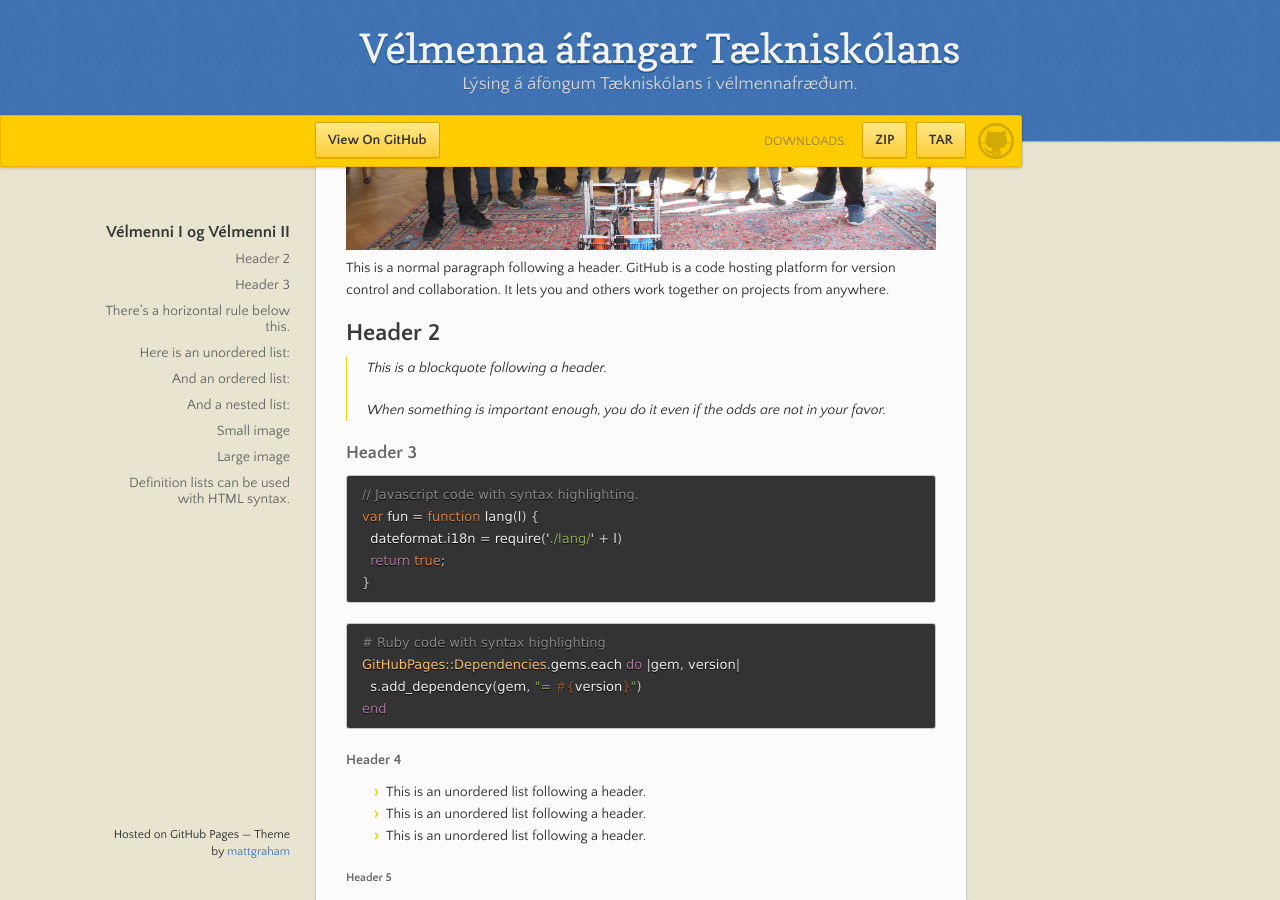
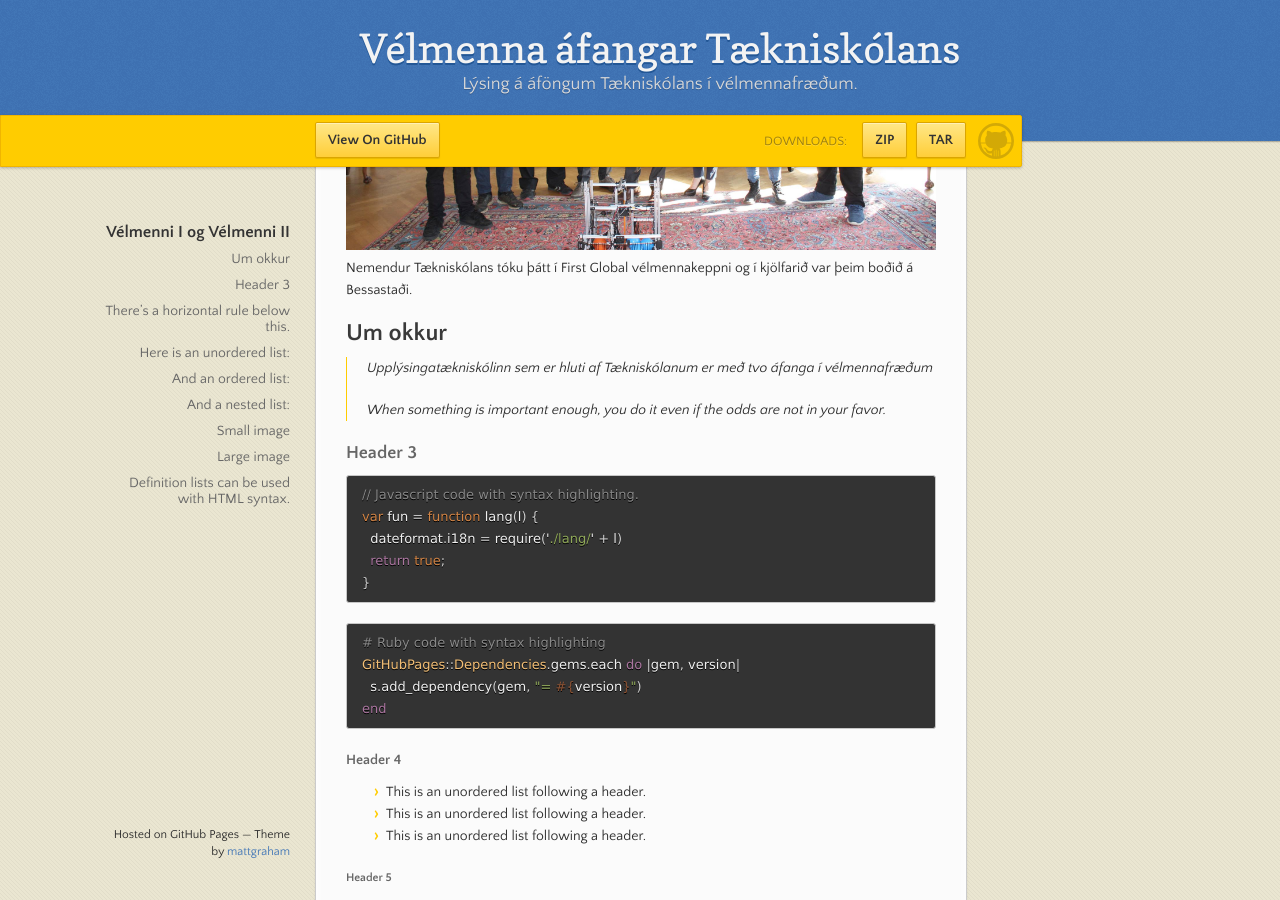
Before and after one commit to eirben/eirben.github.io, a Jekyll site: the page built from index.md, in a window 1280 px wide and 900 px high, scrolled down 405 px. Built offline with Jekyll 4.4.1, drawn with Linux system fonts in a browser that asks for light colours; our own code applies the rules of GitHub Pages for plain Markdown files.

Commit message:
Update index.md

```diff
--- a/index.md
+++ b/index.md
@@ -1,10 +1,10 @@
 # Vélmenni I og Vélmenni II
 ![Á Bessastöðum](https://eirben.github.io/bessasta%C3%B0ir-t%C3%A6knisk%C3%B3linn.jpg)
-This is a normal paragraph following a header. GitHub is a code hosting platform for version control and collaboration. It lets you and others work together on projects from anywhere.
+Nemendur Tækniskólans tóku þátt í First Global vélmennakeppni og í kjölfarið var þeim boðið á Bessastaði.
 
-## Header 2
+## Um okkur
 
-> This is a blockquote following a header.
+> Upplýsingatækniskólinn sem er hluti af Tækniskólanum er með tvo áfanga í vélmennafræðum
 >
 > When something is important enough, you do it even if the odds are not in your favor.
 
```
